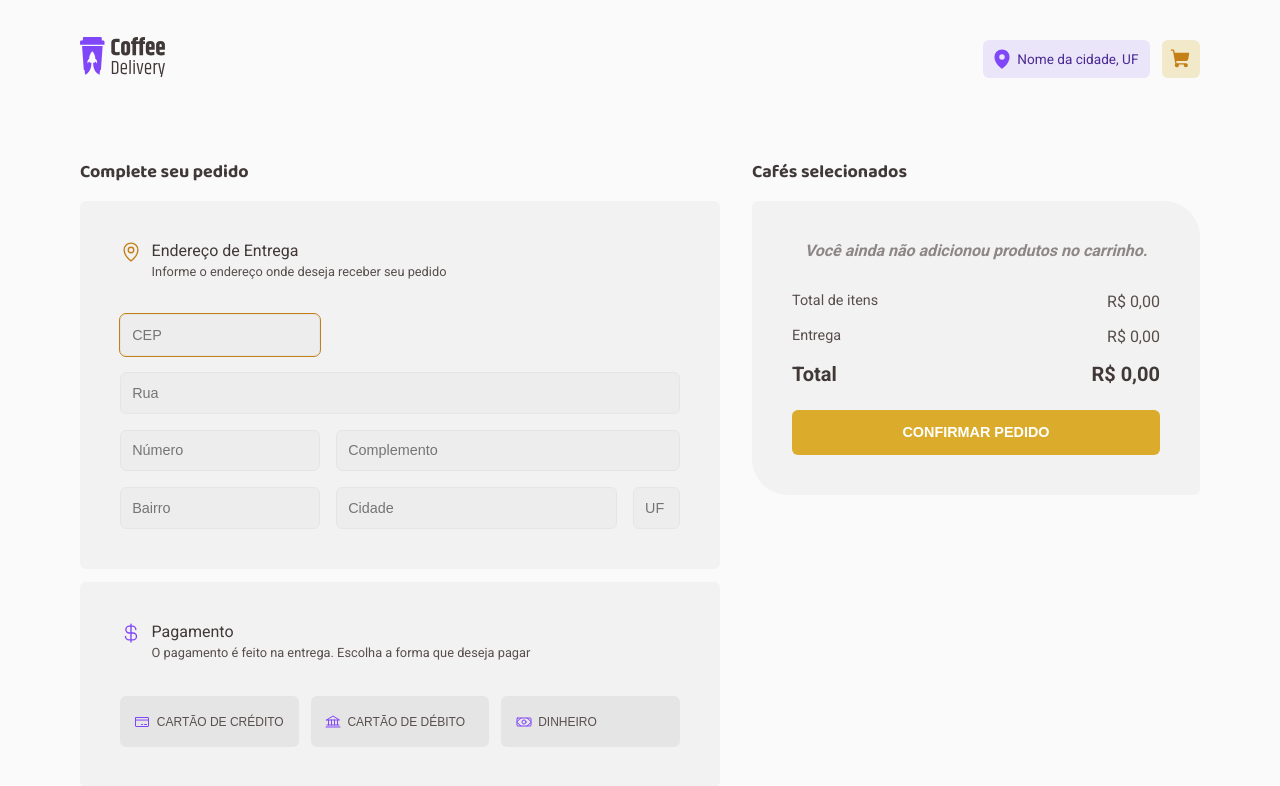
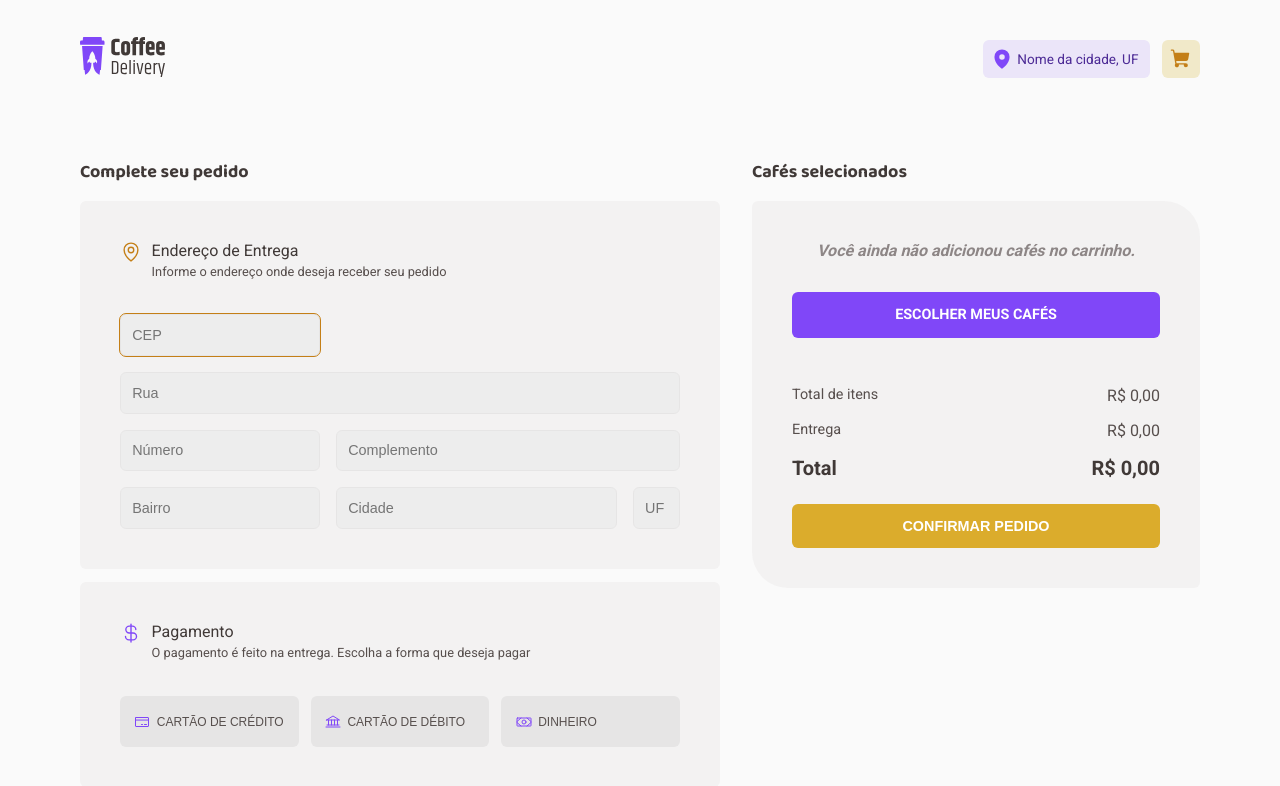
Before and after one commit to kdumagalhaes/coffee-delivery-ecommerce, a React (Vite) app: page /checkout in a window 1280 px wide. Shown: the top 786 px of the page. Built offline with nearby package versions, Linux system fonts and the light colour scheme.

Commit message:
Add home return button

```diff
--- a/src/pages/Checkout/Checkout.tsx
+++ b/src/pages/Checkout/Checkout.tsx
@@ -12,6 +12,7 @@ import {
   InstallmentButton,
   CheckoutFormInput,
   EmptyCartMessage,
+  EmptyCartButton,
 } from './styles'
 import { useAutoAnimate } from '@formkit/auto-animate/react'
 
@@ -257,9 +258,12 @@ export function Checkout() {
         <OrderSummary>
           <ul className="product-list" ref={parent}>
             {productsList.length === 0 ? (
-              <EmptyCartMessage>
-                Você ainda não adicionou produtos no carrinho.
-              </EmptyCartMessage>
+              <>
+                <EmptyCartMessage>
+                  Você ainda não adicionou cafés no carrinho.
+                </EmptyCartMessage>
+                <EmptyCartButton href="/">Escolher meus cafés</EmptyCartButton>
+              </>
             ) : (
               productsList.map((product) => {
                 return (
--- a/src/pages/Checkout/styles.ts
+++ b/src/pages/Checkout/styles.ts
@@ -308,3 +308,25 @@ export const EmptyCartMessage = styled.li`
   font-weight: 700;
   color: ${(props) => props.theme['base-label']};
 `
+export const EmptyCartButton = styled.a`
+  display: flex;
+  justify-content: center;
+  align-content: center;
+  width: 100%;
+  padding: 0.9rem 0;
+  color: ${(props) => props.theme.white};
+  text-transform: uppercase;
+  background-color: ${(props) => props.theme.purple};
+  text-decoration: none;
+  border-radius: 6px;
+  font-size: 0.9rem;
+  font-weight: 700;
+  transition: background-color 0.3s;
+  border: none;
+  cursor: pointer;
+  margin-bottom: 3rem;
+
+  &:hover {
+    background-color: ${(props) => props.theme['purple-dark']};
+  }
+`
```
